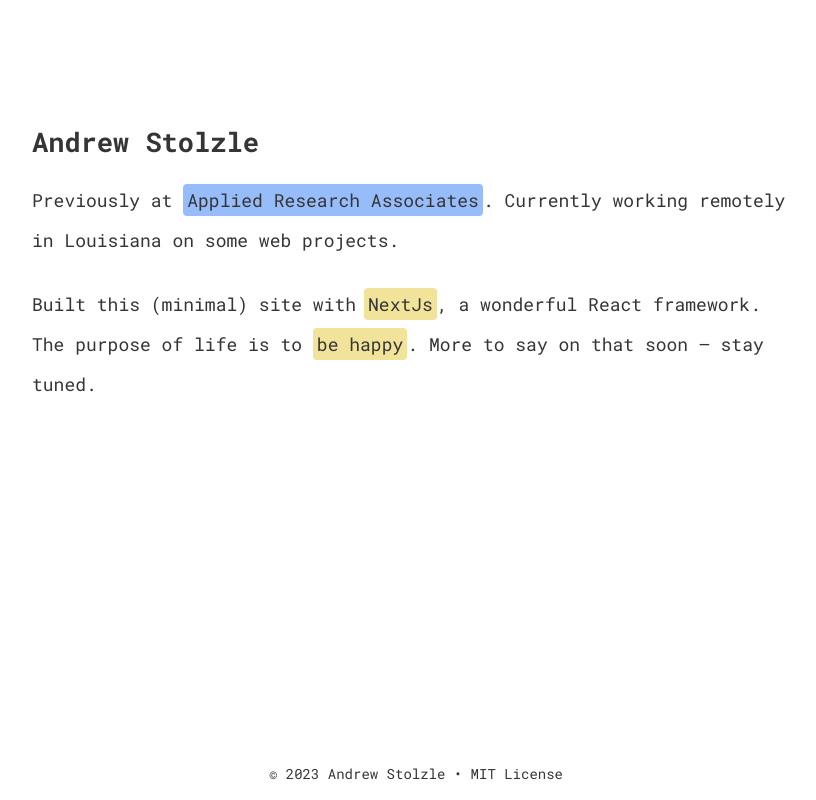
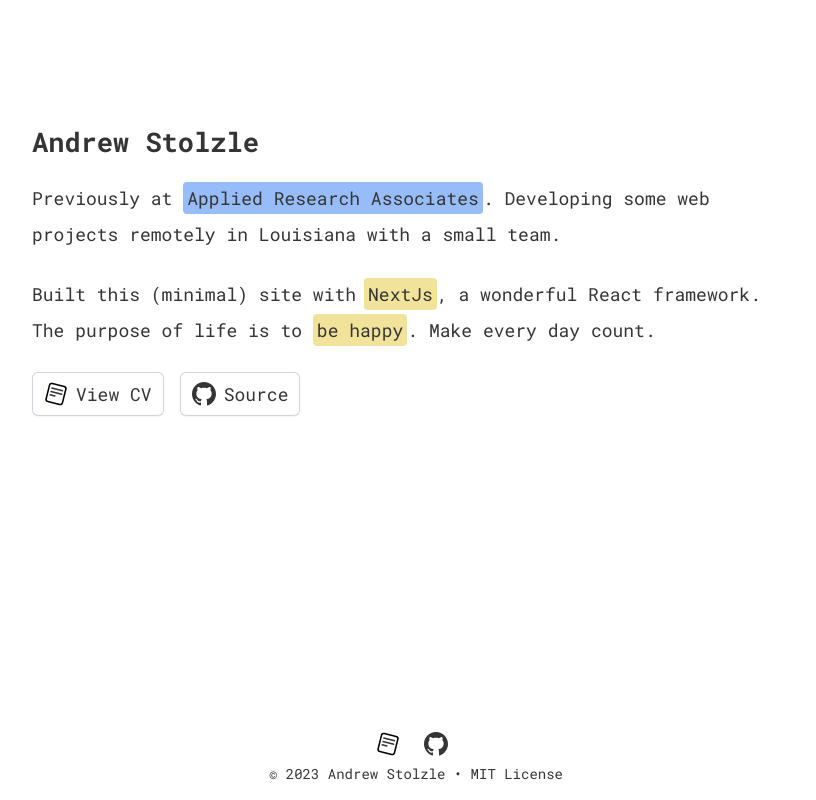
Before and after one commit to frederickbyte/stolzle.me, a Next.js app: page / in a window 1280 px wide. Shown: the whole page, without its empty margins (224-1040 px from the left). Built offline with nearby package versions, Linux system fonts and the light colour scheme.

Commit message:
Add CV, GitHub links

```diff
--- a/app/page.tsx
+++ b/app/page.tsx
@@ -1,17 +1,41 @@
+import { GitHubIcon, ReadCvIcon } from "@/components/icons";
 import Link from "next/link";
 
 export default function Home() {
   const araUrl: string = 'https://www.ara.com';
   const nextJsUrl: string = 'https://nextjs.org';
+  const readCvUrl: string = 'https://read.cv/stolzle';
+  const githubUrl: string = 'https://github.com/frederickbyte/stolzle.me';
   return (
-    <section className='flex flex-col flex-1 gap-6'>
+    <section className='flex flex-col flex-1 gap-6 items-center md:items-start'>
       <h1 className='font-bold text-[1.5em]'>Andrew Stolzle</h1>
-      <p className='md:leading-6 lg:leading-10'>Previously at <Link href={araUrl} as={araUrl} className='p-1 rounded bg-pastelBlue hover:bg-pastelBlueHover'>Applied Research Associates</Link>.
-        Currently working remotely in Louisiana on some web projects.</p>
-      <p className='md:leading-6 lg:leading-10'>Built this (minimal) site with
+      <p className='md:leading-6 lg:leading-9'>Previously at <Link href={araUrl} as={araUrl} className='p-1 rounded bg-pastelBlue hover:bg-pastelBlueHover'>Applied Research Associates</Link>.
+        Developing some web projects remotely in Louisiana with a small team.</p>
+      <p className='md:leading-6 lg:leading-9'>Built this (minimal) site with
         <Link href={nextJsUrl} as={nextJsUrl} className='ml-2 p-1 rounded bg-pastelYellow hover:bg-pastelYellowHover'>NextJs</Link>, a wonderful React framework.
-        The purpose of life is to <span className='p-1 rounded bg-pastelYellow'>be happy</span>. More to say on that soon &mdash; stay tuned.
+        The purpose of life is to <span className='p-1 rounded bg-pastelYellow'>be happy</span>. Make every day count.
       </p>
+      <div className="flex flex-wrap gap-4">
+        <Link
+          href={readCvUrl}
+          as={readCvUrl}
+          target="_blank"
+          className="flex items-center justify-center w-fit rounded-md text-defaultText bg-white py-2 px-3 text-md shadow-sm ring-1 ring-inset ring-gray-300 hover:bg-gray-50"
+        >
+          <ReadCvIcon />
+          View CV
+        </Link>
+        <Link
+          href={githubUrl}
+          as={githubUrl}
+          target="_blank"
+          className="flex items-center justify-center w-fit rounded-md text-defaultText bg-white py-2 px-3 text-md shadow-sm ring-1 ring-inset ring-gray-300 hover:bg-gray-50"
+        >
+          <GitHubIcon />
+          Source
+        </Link>
+      </div>
+
     </section>
   )
 }
--- a/components/footer.tsx
+++ b/components/footer.tsx
@@ -1,13 +1,26 @@
 'use client'
 
 import Link from "next/link";
+import { GitHubIcon, ReadCvIcon } from "./icons";
 
 export default function Footer() {
   const currentYear = new Date().getFullYear();
   const mitLicenseUrl: string = 'https://opensource.org/license/mit/';
+  const readCvUrl: string = 'https://read.cv/stolzle';
+  const githubUrl: string = 'https://github.com/frederickbyte/stolzle.me';
   return (
-    <footer className='flex flex-wrap justify-center text-sm mb-4'>
-      &copy; {currentYear} Andrew Stolzle &bull;&nbsp;<Link href={mitLicenseUrl} as={mitLicenseUrl} className='hover:underline underline-offset-2'>MIT License</Link>
+    <footer className='flex flex-col items-center text-sm mb-4'>
+      <div className='flex flex-wrap justify-center text-sm mb-2 gap-4'>
+        <Link href={readCvUrl} as={readCvUrl}>
+          <ReadCvIcon />
+        </Link>
+        <Link href={githubUrl} as={githubUrl}>
+          <GitHubIcon />
+        </Link>
+      </div>
+      <div className='flex flex-wrap justify-center'>
+        &copy; {currentYear} Andrew Stolzle &bull;&nbsp;<Link href={mitLicenseUrl} as={mitLicenseUrl} className='hover:underline underline-offset-2'>MIT License</Link>
+      </div>
     </footer>
   );
 }
--- a/components/icons.tsx
+++ b/components/icons.tsx
@@ -1,11 +1,12 @@
 export function GitHubIcon() {
   return (
     <svg
-      width="20"
-      height="20"
+      width="24"
+      height="24"
       viewBox="0 0 24 24"
       fill="none"
       xmlns="http://www.w3.org/2000/svg"
+      className="mr-2"
     >
       <g clipPath="url(#clip0_9914_10)">
         <path
@@ -21,3 +22,22 @@ export function GitHubIcon() {
     </svg>
   );
 }
+
+export function OpenInNewIcon() {
+  return (
+    <svg xmlns="http://www.w3.org/2000/svg" height="24" viewBox="0 0 24 24" width="24" className="ml-2" ><path d="M0 0h24v24H0z" fill="none" />
+      <path fill="#353535" d="M19 19H5V5h7V3H5c-1.11 0-2 .9-2 2v14c0 1.1.89 2 2 2h14c1.1 0 2-.9 2-2v-7h-2v7zM14 3v2h3.59l-9.83 9.83 1.41 1.41L19 6.41V10h2V3h-7z" />
+    </svg>
+  );
+}
+
+export function ReadCvIcon() {
+  return (
+    <svg className="w-6 h-6 mr-2" width="341" height="361" viewBox="0 0 341 361" fill="none" xmlns="http://www.w3.org/2000/svg">
+      <rect x="81.5382" y="14.3624" width="252.889" height="279.246" rx="34.6039" transform="rotate(14 81.5382 14.3624)" fill="white" stroke="black" strokeWidth="23.0693" />
+      <rect x="101.162" y="78.6895" width="184.554" height="23.0693" rx="7" transform="rotate(14 101.162 78.6895)" fill="#353535" />
+      <rect x="88.5809" y="131" width="184.554" height="23.0693" rx="7" transform="rotate(14 88.5809 131)" fill="#353535" />
+      <rect x="75.5809" y="180" width="92.2771" height="23.0693" rx="7" transform="rotate(14 75.5809 180)" fill="#353535" />
+    </svg>
+  );
+}
```
